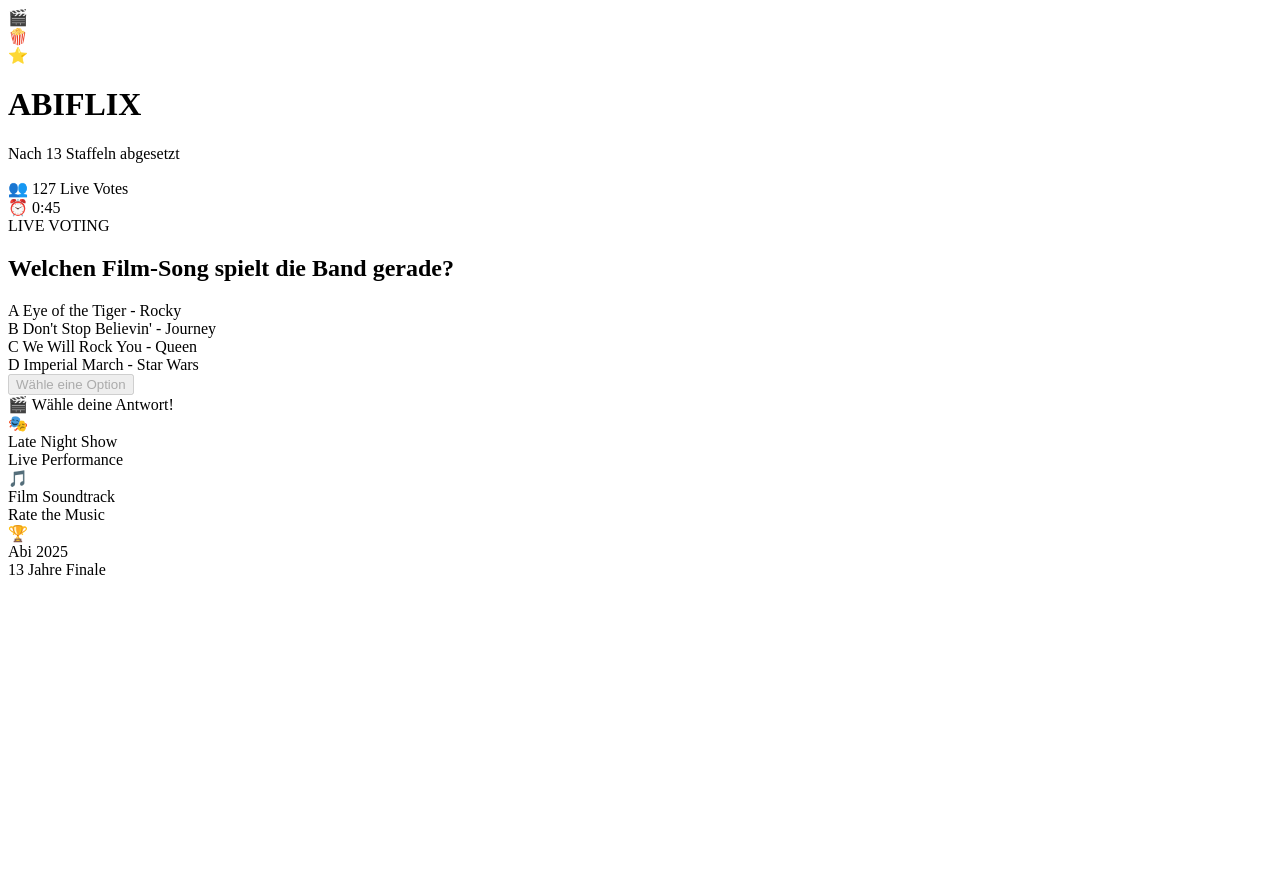
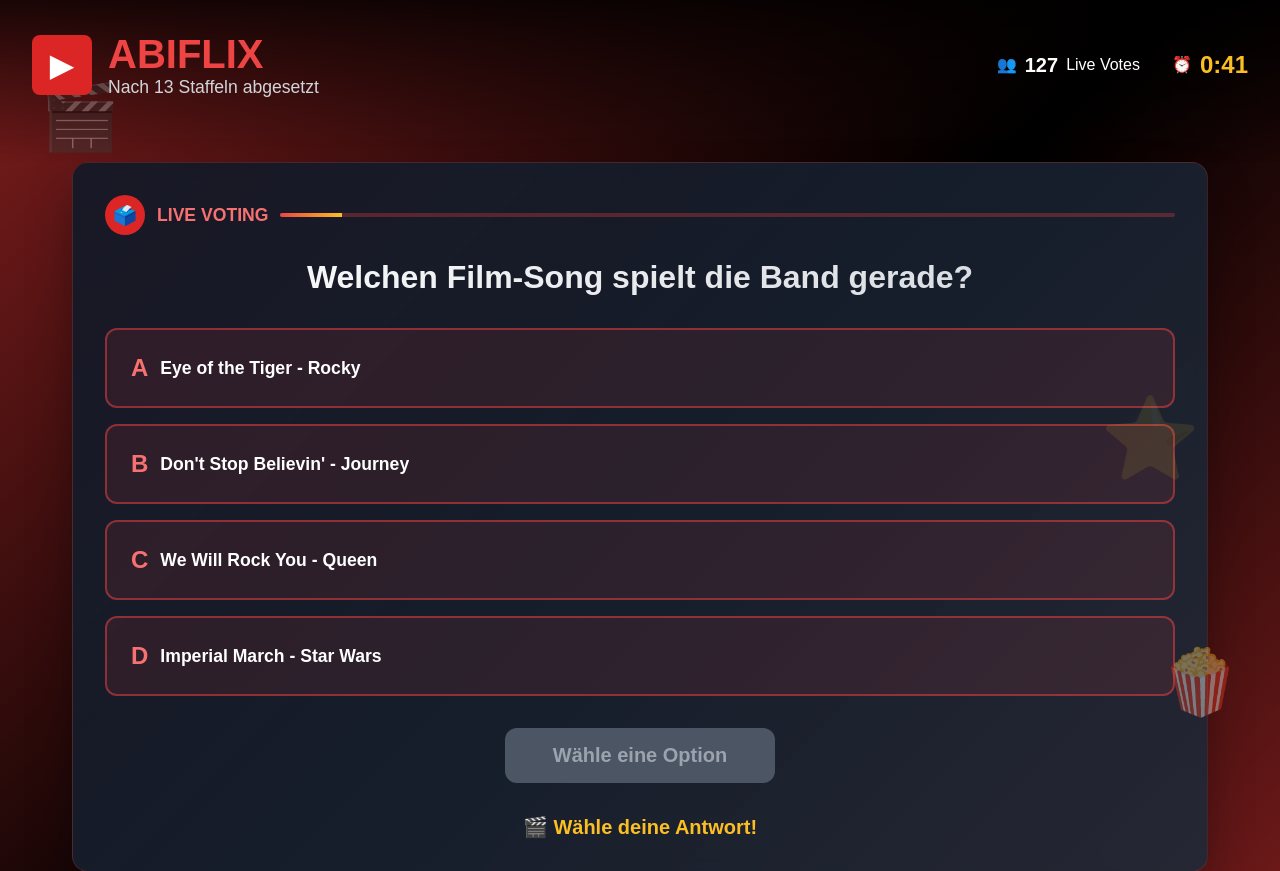
Before and after one commit to MaeTobiGeri/LateNightShowVotingWebsite, a plain HTML site: page Frontend-Crowd/index.html in a window 1280 px wide. Shown: the top 871 px of the page. Before the commit the page ends 800 px from the top, so only its background shows below. Drawn offline with Linux system fonts and the light colour scheme.

Commit message:
Frontend v0.1
Frontend with only js voting

```diff
--- a/Frontend-Crowd/index.html
+++ b/Frontend-Crowd/index.html
@@ -103,6 +103,6 @@
         </div>
     </div>
 
-    <script src="script.js"></script>
+    <script src="voting.js"></script>
 </body>
 </html>
--- a/Frontend-Crowd/style.css
+++ b/Frontend-Crowd/style.css
@@ -0,0 +1,385 @@
+* {
+    margin: 0;
+    padding: 0;
+    box-sizing: border-box;
+}
+
+body {
+    min-height: 100vh;
+    background: linear-gradient(135deg, #7f1d1d 0%, #000000 50%, #7f1d1d 100%);
+    color: white;
+    font-family: 'Arial', sans-serif;
+    overflow-x: hidden;
+}
+
+.header {
+    position: relative;
+    background: linear-gradient(180deg, rgba(0,0,0,0.8) 0%, transparent 100%);
+    padding: 2rem;
+    z-index: 20;
+}
+
+.header-content {
+    display: flex;
+    justify-content: space-between;
+    align-items: center;
+    margin-bottom: 2rem;
+}
+
+.logo-section {
+    display: flex;
+    align-items: center;
+    gap: 1rem;
+}
+
+.play-icon {
+    background: #dc2626;
+    padding: 0.75rem;
+    border-radius: 0.5rem;
+    width: 60px;
+    height: 60px;
+    display: flex;
+    align-items: center;
+    justify-content: center;
+}
+
+.play-icon::before {
+    content: "▶";
+    font-size: 2rem;
+    color: white;
+}
+
+.logo h1 {
+    font-size: 2.5rem;
+    font-weight: bold;
+    color: #ef4444;
+    margin: 0;
+}
+
+.logo p {
+    color: #d1d5db;
+    font-size: 1.1rem;
+    margin: 0;
+}
+
+.stats {
+    display: flex;
+    gap: 2rem;
+    text-align: right;
+}
+
+.stat-item {
+    display: flex;
+    align-items: center;
+    gap: 0.5rem;
+}
+
+.stat-icon {
+    width: 20px;
+    height: 20px;
+}
+
+.stat-value {
+    font-size: 1.25rem;
+    font-weight: bold;
+}
+
+.timer {
+    color: #fbbf24;
+    font-size: 1.5rem;
+    font-weight: bold;
+}
+
+.main-content {
+    padding: 0 2rem 2rem;
+    max-width: 1200px;
+    margin: 0 auto;
+}
+
+.question-card {
+    background: linear-gradient(135deg, rgba(17,24,39,0.9) 0%, rgba(31,41,55,0.9) 100%);
+    backdrop-filter: blur(8px);
+    border-radius: 1rem;
+    padding: 2rem;
+    margin-bottom: 2rem;
+    border: 1px solid rgba(239,68,68,0.2);
+    box-shadow: 0 25px 50px -12px rgba(0,0,0,0.5);
+}
+
+.voting-header {
+    display: flex;
+    align-items: center;
+    gap: 0.75rem;
+    margin-bottom: 1.5rem;
+}
+
+.vote-icon {
+    background: #dc2626;
+    padding: 0.5rem;
+    border-radius: 50%;
+    width: 40px;
+    height: 40px;
+    display: flex;
+    align-items: center;
+    justify-content: center;
+}
+
+.vote-icon::before {
+    content: "🗳️";
+    font-size: 1.2rem;
+}
+
+.live-label {
+    color: #f87171;
+    font-weight: 600;
+    font-size: 1.1rem;
+}
+
+.progress-bar {
+    flex: 1;
+    height: 4px;
+    background: rgba(239,68,68,0.3);
+    border-radius: 2px;
+    overflow: hidden;
+}
+
+.progress-fill {
+    height: 100%;
+    background: linear-gradient(90deg, #ef4444 0%, #fbbf24 100%);
+    transition: width 1s ease;
+}
+
+.question-title {
+    font-size: 2rem;
+    font-weight: bold;
+    text-align: center;
+    margin-bottom: 2rem;
+    background: linear-gradient(135deg, white 0%, #d1d5db 100%);
+    -webkit-background-clip: text;
+    -webkit-text-fill-color: transparent;
+    background-clip: text;
+}
+
+.options-grid {
+    display: flex;
+    flex-direction: column;
+    gap: 1rem;
+    margin-bottom: 2rem;
+}
+
+.option {
+    position: relative;
+    padding: 1.5rem;
+    border-radius: 0.75rem;
+    border: 2px solid rgba(239,68,68,0.5);
+    background: rgba(239,68,68,0.1);
+    cursor: pointer;
+    transition: all 0.3s ease;
+    text-align: left;
+}
+
+.option:hover:not(.disabled) {
+    border-color: #f87171;
+    background: rgba(239,68,68,0.2);
+    transform: scale(1.02);
+}
+
+.option.selected {
+    border-color: #f87171;
+    background: rgba(239,68,68,0.3);
+    transform: scale(1.05);
+}
+
+.option.voted {
+    border-color: #10b981 !important;
+    background: rgba(16,185,129,0.2) !important;
+    transform: scale(1.0);
+    opacity: 1 !important;
+}
+
+.option.disabled {
+    border-color: #4b5563;
+    background: rgba(31,41,55,0.5);
+    cursor: not-allowed;
+    opacity: 0.5;
+}
+
+.option-content {
+    display: flex;
+    align-items: center;
+    gap: 0.75rem;
+}
+
+.option-letter {
+    font-size: 1.5rem;
+    font-weight: bold;
+    color: #f87171;
+}
+
+.option-text {
+    font-size: 1.1rem;
+    font-weight: 600;
+    flex: 1;
+}
+
+.selected-star {
+    background: #ef4444;
+    border-radius: 50%;
+    padding: 0.25rem;
+    width: 28px;
+    height: 28px;
+    display: flex;
+    align-items: center;
+    justify-content: center;
+}
+
+.selected-star::before {
+    content: "⭐";
+    font-size: 0.8rem;
+}
+
+.voted-check {
+    position: absolute;
+    top: 0.75rem;
+    right: 0.75rem;
+    background: #10b981;
+    border-radius: 50%;
+    padding: 0.25rem;
+    width: 28px;
+    height: 28px;
+    display: flex;
+    align-items: center;
+    justify-content: center;
+}
+
+.voted-check::before {
+    content: "⭐";
+    font-size: 0.8rem;
+}
+
+.vote-button-container {
+    text-align: center;
+}
+
+.vote-button {
+    padding: 1rem 3rem;
+    font-size: 1.25rem;
+    font-weight: bold;
+    border-radius: 0.75rem;
+    border: none;
+    cursor: pointer;
+    transition: all 0.3s ease;
+}
+
+.vote-button.active {
+    background: linear-gradient(135deg, #dc2626 0%, #ef4444 100%);
+    color: white;
+    box-shadow: 0 10px 25px rgba(239,68,68,0.25);
+}
+
+.vote-button.active:hover {
+    background: linear-gradient(135deg, #ef4444 0%, #f87171 100%);
+    transform: scale(1.05);
+}
+
+.vote-button.disabled {
+    background: #4b5563;
+    color: #9ca3af;
+    cursor: not-allowed;
+}
+
+.status-message {
+    margin-top: 2rem;
+    text-align: center;
+    font-size: 1.25rem;
+    font-weight: 600;
+}
+
+.status-time-up { color: #f87171; }
+.status-voted { color: #34d399; }
+.status-choose { color: #fbbf24; }
+
+.cinema-cards {
+    display: grid;
+    grid-template-columns: repeat(3, 1fr);
+    gap: 1.5rem;
+    text-align: center;
+}
+
+.cinema-card {
+    background: rgba(17,24,39,0.5);
+    border-radius: 0.5rem;
+    padding: 1rem;
+    border: 1px solid rgba(239,68,68,0.2);
+}
+
+.cinema-card .emoji {
+    font-size: 2rem;
+    margin-bottom: 0.5rem;
+    display: block;
+}
+
+.cinema-card .title {
+    color: #f87171;
+    font-weight: 600;
+    margin-bottom: 0.25rem;
+}
+
+.cinema-card .subtitle {
+    color: #9ca3af;
+    font-size: 0.875rem;
+}
+
+.floating-element {
+    position: fixed;
+    opacity: 0.2;
+    font-size: 4rem;
+    pointer-events: none;
+    z-index: 1;
+}
+
+.floating-1 {
+    top: 5rem;
+    left: 2.5rem;
+    animation: pulse 2s infinite;
+}
+
+.floating-2 {
+    bottom: 5rem;
+    right: 2.5rem;
+    animation: pulse 2s infinite;
+}
+
+.floating-3 {
+    top: 50%;
+    right: 5rem;
+    font-size: 5rem;
+    opacity: 0.1;
+    animation: bounce 3s infinite;
+}
+
+@keyframes pulse {
+    0%, 100% { opacity: 0.2; }
+    50% { opacity: 0.4; }
+}
+
+@keyframes bounce {
+    0%, 100% { transform: translateY(0); }
+    50% { transform: translateY(-20px); }
+}
+
+@media (max-width: 768px) {
+    .header-content {
+        flex-direction: column;
+        gap: 1rem;
+        text-align: center;
+    }
+
+    .stats {
+        justify-content: center;
+    }
+
+    .cinema-cards {
+        grid-template-columns: 1fr;
+    }
+}
--- a/Frontend-Crowd/voting.js
+++ b/Frontend-Crowd/voting.js
@@ -0,0 +1,105 @@
+// State variables
+let timeLeft = 45;
+let totalVotes = 127;
+let selectedOption = null;
+let hasVoted = false;
+
+// DOM elements
+const timerEl = document.getElementById('timer');
+const totalVotesEl = document.getElementById('totalVotes');
+const progressFillEl = document.getElementById('progressFill');
+const voteButtonEl = document.getElementById('voteButton');
+const statusMessageEl = document.getElementById('statusMessage');
+const optionsEl = document.querySelectorAll('.option');
+
+// Timer function
+function updateTimer() {
+    const minutes = Math.floor(timeLeft / 60);
+    const seconds = timeLeft % 60;
+    timerEl.textContent = `${minutes}:${seconds.toString().padStart(2, '0')}`;
+
+    // Update progress bar
+    const progress = Math.max(0, (45 - timeLeft) / 45 * 100);
+    progressFillEl.style.width = `${progress}%`;
+
+    if (timeLeft <= 0) {
+        // Time's up
+        statusMessageEl.innerHTML = '<span class="status-time-up">Voting beendet!</span>';
+        disableAllOptions();
+        updateVoteButton();
+    } else {
+        timeLeft--;
+    }
+}
+
+// Option selection
+function selectOption(index) {
+    if (hasVoted || timeLeft <= 0) return;
+
+    // Remove previous selection
+    optionsEl.forEach(option => {
+        option.classList.remove('selected');
+    });
+    const selectedEl = optionsEl[index];
+    selectedEl.classList.add('selected');
+
+    selectedOption = index;
+    updateVoteButton();
+}
+
+// Vote submission
+function submitVote() {
+    if (hasVoted || selectedOption === null || timeLeft <= 0) return;
+
+    hasVoted = true;
+    totalVotes++;
+    totalVotesEl.textContent = totalVotes;
+
+    // Add voted checkmark to selected option
+    const selectedEl = optionsEl[selectedOption];
+    selectedEl.classList.remove('selected');
+    selectedEl.classList.add('voted');
+
+    statusMessageEl.innerHTML = '<span class="status-voted">Deine Stimme wurde gezählt!</span>';
+    disableAllOptions();
+    updateVoteButton();
+}
+
+// Update vote button state
+function updateVoteButton() {
+    if (hasVoted) {
+        voteButtonEl.textContent = 'Abgestimmt!';
+        voteButtonEl.className = 'vote-button disabled';
+        voteButtonEl.disabled = true;
+    } else if (selectedOption === null || timeLeft <= 0) {
+        voteButtonEl.textContent = 'Wähle eine Option';
+        voteButtonEl.className = 'vote-button disabled';
+        voteButtonEl.disabled = true;
+    } else {
+        voteButtonEl.textContent = 'Jetzt Abstimmen!';
+        voteButtonEl.className = 'vote-button active';
+        voteButtonEl.disabled = false;
+    }
+}
+
+// Disable all options except the voted one
+function disableAllOptions() {
+    optionsEl.forEach((option, index) => {
+        if (index !== selectedOption || !hasVoted) {
+            option.classList.add('disabled');
+        }
+    });
+}
+
+// Event listeners
+optionsEl.forEach((option, index) => {
+    option.addEventListener('click', () => selectOption(index));
+});
+
+voteButtonEl.addEventListener('click', submitVote);
+
+// Start timer
+const timerInterval = setInterval(updateTimer, 1000);
+
+// Initialize
+updateVoteButton();
```
